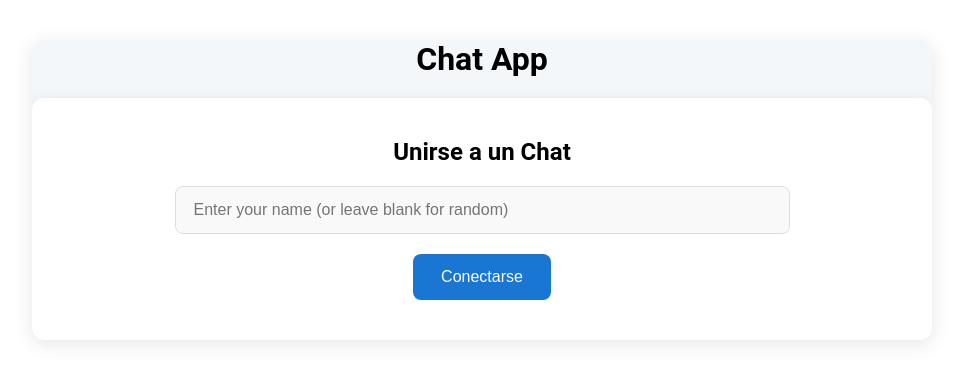
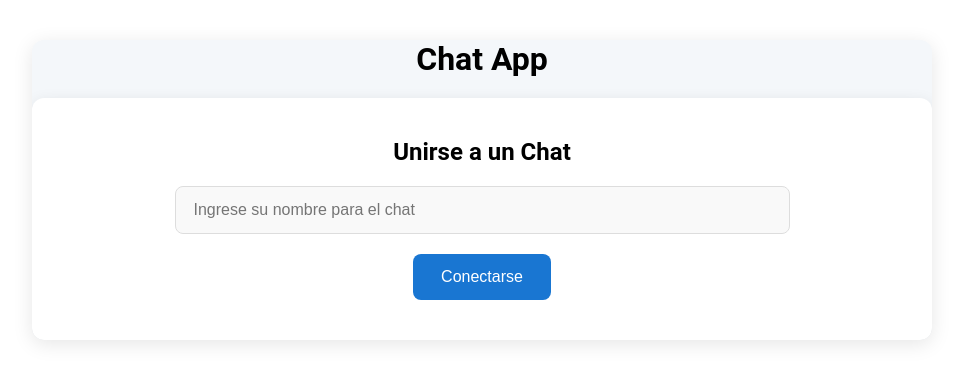
Before and after one commit to Soft-Craft-Bol/chat-tiempo-real, a React (Vite) app in the folder webSockets-client/: page / in a window 1280 px wide. Shown: the top 382 px of the page, without its empty margins (158-1121 px from the left). Built offline with nearby package versions, Linux system fonts and the light colour scheme.

Commit message:
fix: update chat

```diff
--- a/webSockets-client/src/component/ChatRoom.jsx
+++ b/webSockets-client/src/component/ChatRoom.jsx
@@ -286,7 +286,7 @@ export default function ChatRoom() {
                     <input
                         id="user-name"
                         name="username"
-                        placeholder="Enter your name (or leave blank for random)"
+                        placeholder="Ingrese su nombre para el chat"
                         value={userData.username}
                         onChange={handleValue}
                         onKeyPress={(e) => e.key === 'Enter' && registerUser()}
```
